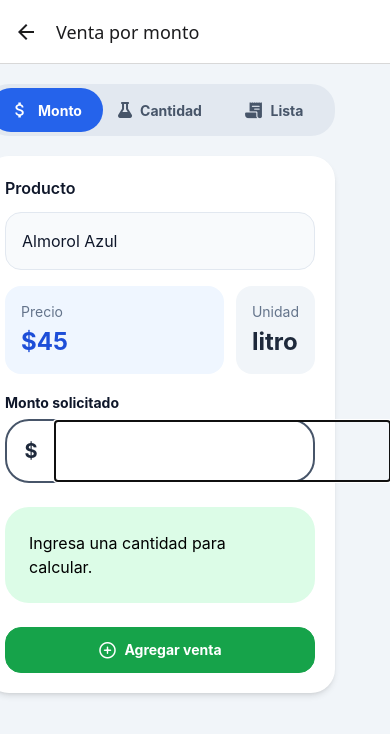
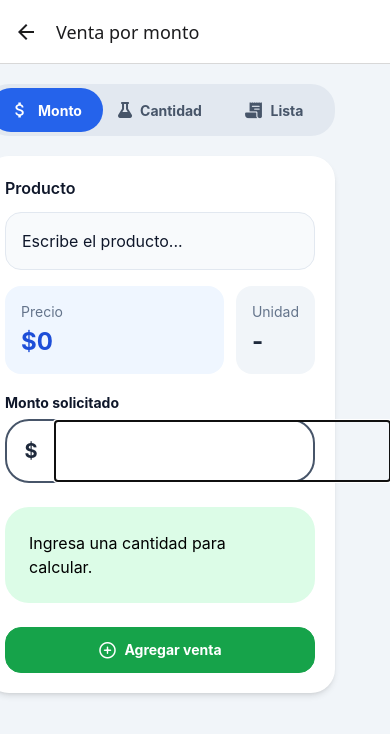
Before and after one commit to PalomaRmMz/calcQuim, a React Native app: screen /Calculator in a window 390 px wide. Shown: the top 734 px of the page. Built offline with nearby package versions, Linux system fonts and the light colour scheme.

Commit message:
optimizada la busqueda de productos

```diff
--- a/src/components/ProductSearchInput.js
+++ b/src/components/ProductSearchInput.js
@@ -1,13 +1,19 @@
-import { useState } from "react";
+import { useEffect, useState } from "react";
 import { View, Text, TextInput, Pressable } from "react-native";
 
 export default function ProductSearchInput({
     products,
     selectedProduct,
     onSelectProduct,
+    onProductSelected,
 }) {
     const [searchText, setSearchText] = useState(selectedProduct?.name || "");
     const [showResults, setShowResults] = useState(false);
+
+    useEffect(() => {
+        setSearchText(selectedProduct?.name || "");
+    }, [selectedProduct]);
+
     const filteredProducts = products.filter((product) =>
         product.name.toLowerCase().includes(searchText.toLowerCase())
     );
@@ -16,6 +22,12 @@ export default function ProductSearchInput({
         onSelectProduct(product);
         setSearchText(product.name);
         setShowResults(false);
+
+        if (onProductSelected) {
+            setTimeout(() => {
+                onProductSelected();
+            }, 100);
+        }
     }
 
     return (
--- a/src/screens/AddSaleScreen.js
+++ b/src/screens/AddSaleScreen.js
@@ -1,4 +1,4 @@
-import { useState } from "react";
+import { useRef, useState } from "react";
 import {
     SafeAreaView,
     View,
@@ -19,12 +19,18 @@ export default function AddSaleScreen({
     salesList,
     setSalesList,
 }) {
-    const [selectedProduct, setSelectedProduct] = useState(products[0]);
+    const quantityInputRef = useRef(null);
+    const [selectedProduct, setSelectedProduct] = useState(null);
     const [quantity, setQuantity] = useState("");
     const quantityInLiters = Number(quantity || 0);
-    const total = quantityInLiters * Number(selectedProduct.price || 0);
+    const total = quantityInLiters * Number(selectedProduct?.price || 0);
 
     function handleAddSale() {
+        if (!selectedProduct) {
+            Alert.alert("Producto requerido", "Selecciona un producto primero");
+            return;
+        }
+
         if (!quantity || Number(quantity) <= 0) return;
 
         const newItem = {
@@ -36,12 +42,11 @@ export default function AddSaleScreen({
             price: selectedProduct.price,
             total,
         };
+
         setSalesList((prevList) => [newItem, ...prevList]);
         setQuantity("");
-        Alert.alert(
-            "Agregado",
-            "Venta agregada correctamente"
-        );
+        setSelectedProduct(null);
+        Alert.alert("Agregado", "Venta agregada correctamente");
     }
 
     return (
@@ -64,6 +69,7 @@ export default function AddSaleScreen({
                             products={products}
                             selectedProduct={selectedProduct}
                             onSelectProduct={setSelectedProduct}
+                            onProductSelected={() => quantityInputRef.current?.focus()}
                         />
 
                         <View className="mt-4 flex-row gap-3">
@@ -71,7 +77,7 @@ export default function AddSaleScreen({
                                 <Text className="text-sm text-slate-500">Precio</Text>
 
                                 <Text className="mt-1 text-2xl font-bold text-blue-700">
-                                    ${selectedProduct.price}
+                                    ${selectedProduct?.price || 0}
                                 </Text>
                             </View>
 
@@ -79,7 +85,7 @@ export default function AddSaleScreen({
                                 <Text className="text-sm text-slate-500">Unidad</Text>
 
                                 <Text className="mt-1 text-2xl font-bold text-slate-800">
-                                    {selectedProduct.unit}
+                                    {selectedProduct?.unit || "-"}
                                 </Text>
                             </View>
                         </View>
@@ -90,6 +96,7 @@ export default function AddSaleScreen({
 
                         <View className="flex-row items-center rounded-3xl border-2 border-slate-700 bg-white px-4 py-1">
                             <TextInput
+                                ref={quantityInputRef}
                                 className="flex-1 px-2 py-3 text-3xl font-bold text-slate-900"
                                 keyboardType="numeric"
                                 value={quantity}
@@ -106,7 +113,7 @@ export default function AddSaleScreen({
 
                         <ResultBox
                             mode="quantity"
-                            product={selectedProduct}
+                            product={selectedProduct || { name: "", price: 0, unit: "litro" }}
                             saleQuantity={quantity}
                             saleUnit="litro"
                         />
--- a/src/screens/CalculatorScreen.js
+++ b/src/screens/CalculatorScreen.js
@@ -1,4 +1,4 @@
-import { useState } from "react";
+import { useRef, useState } from "react";
 import {
     SafeAreaView,
     View,
@@ -20,11 +20,12 @@ export default function CalculatorScreen({
     salesList,
     setSalesList,
 }) {
-    const [selectedProduct, setSelectedProduct] = useState(products[0]);
+    const amountInputRef = useRef(null);
+    const [selectedProduct, setSelectedProduct] = useState(null);
     const [amount, setAmount] = useState("");
     const { quantity, milliliters } = calculateQuantity(
         amount,
-        selectedProduct.price
+        selectedProduct?.price || 0
     );
 
     function handleAddToList() {
@@ -64,6 +65,7 @@ export default function CalculatorScreen({
                         products={products}
                         selectedProduct={selectedProduct}
                         onSelectProduct={setSelectedProduct}
+                        onProductSelected={() => amountInputRef.current?.focus()}
                     />
 
                     <View className="mt-4 flex-row gap-3">
@@ -71,7 +73,7 @@ export default function CalculatorScreen({
                             <Text className="text-sm text-slate-500">Precio</Text>
 
                             <Text className="mt-1 text-2xl font-bold text-blue-700">
-                                ${selectedProduct.price}
+                                ${selectedProduct?.price || 0}
                             </Text>
                         </View>
 
@@ -79,7 +81,7 @@ export default function CalculatorScreen({
                             <Text className="text-sm text-slate-500">Unidad</Text>
 
                             <Text className="mt-1 text-2xl font-bold text-slate-800">
-                                {selectedProduct.unit}
+                                {selectedProduct?.unit || "-"}
                             </Text>
                         </View>
                     </View>
@@ -97,6 +99,7 @@ export default function CalculatorScreen({
                         </View>
 
                         <TextInput
+                            ref={amountInputRef}
                             className="flex-1 px-2 py-4 text-xl font-bold text-slate-900"
                             keyboardType="numeric"
                             value={amount}
```
